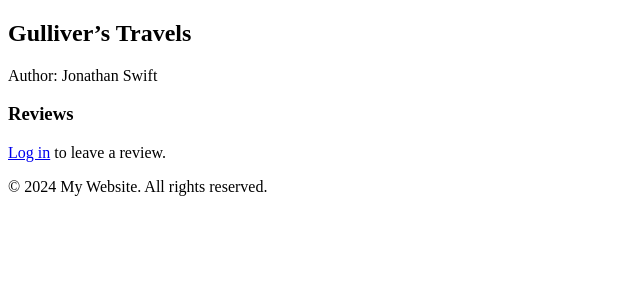
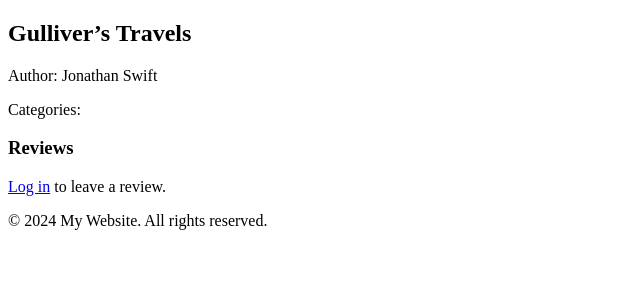
Before and after one commit to bizboz1981/CI3-flask-books, a Flask app: page /book/43 in a window 1280 px wide. Shown: the part 170-470 px from the top of the page, without its empty margins (0-640 px from the left). Run offline with Flask 3, Linux system fonts and the light colour scheme.

Commit message:
feat: Add categories book_detail.html

```diff
--- a/templates/add_book.html
+++ b/templates/add_book.html
@@ -13,6 +13,8 @@
     {{ form.isbn(size=32) }}<br>
     {{ form.summary.label }}<br>
     {{ form.summary(rows=5, cols=40) }}<br>
+    {{ form.categories.label }}<br>
+    {{ form.categories(size=32) }}<br>
     {{ form.cover_image_url.label }}<br>
     {{ form.cover_image_url(size=32) }}<br>
     {{ form.submit() }}
--- a/templates/book_detail.html
+++ b/templates/book_detail.html
@@ -2,6 +2,11 @@
 {% block content %}
 <h2>{{ book.title }}</h2>
 <p>Author: {{ book.author }}</p>
+<p>Categories:
+    {% for book_category in book.categories %}
+        {{ book_category.category.category_name }}{% if not loop.last %}, {% endif %}
+    {% endfor %}
+</p>
 <h3>Reviews</h3>
 <ul>
     {% for review in book.reviews %}
```
